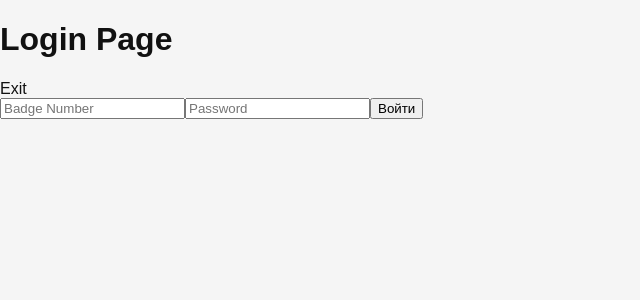
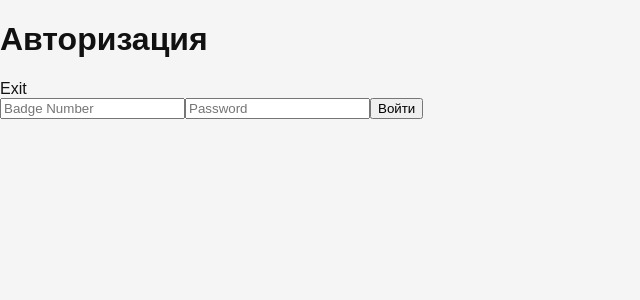
Before and after one commit to 11andreykalina/warehouse, a React (Vite) app: page /login in a window 1280 px wide. Shown: the top 300 px of the page, without its empty margins (0-640 px from the left). Built offline with nearby package versions, Linux system fonts and the light colour scheme.

Commit message:
AuthForm-LoginPage

```diff
--- a/src/features/auth-by-badge/index.ts
+++ b/src/features/auth-by-badge/index.ts
@@ -0,0 +1 @@
+export { AuthForm } from './ui/AuthForm';
--- a/src/features/auth-by-badge/ui/AuthForm.tsx
+++ b/src/features/auth-by-badge/ui/AuthForm.tsx
@@ -5,7 +5,7 @@ export function AuthForm() {
   const [badgeNumber, setBadgeNumber] = useState("");
   const [password, setPassword] = useState("");
 
-  const handleSubmit = (event: React.SubmitEvent) => {
+  const handleSubmit = (event: React.SubmitEvent<HTMLFormElement>) => {
     event.preventDefault();
 
     if (badgeNumber === mockUser.badgeNumber && password === "123456") {
--- a/src/pages/login/ui/LoginPage.tsx
+++ b/src/pages/login/ui/LoginPage.tsx
@@ -1,10 +1,11 @@
-import { AuthForm } from '../../../features/auth-by-badge/ui/AuthForm';
+import { AuthForm } from '@/features/auth-by-badge/ui/AuthForm';
 
 export function LoginPage() {
   return (
-    <div>
-      <h1>Login Page</h1>
+    <main>
+      <h1>Авторизация</h1>
+
       <AuthForm />
-    </div>
+    </main>
   );
 }
```
